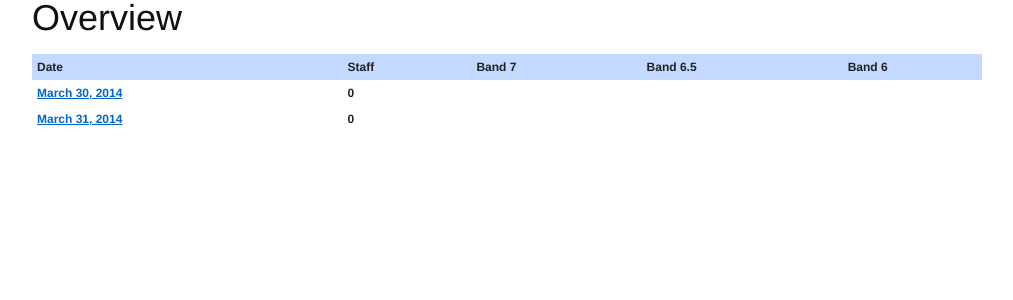
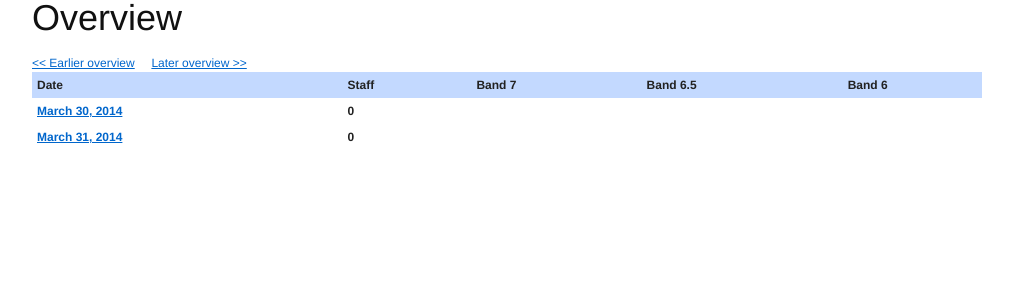
Before and after one commit to AJamesPhillips/shev, a Django app: template shev/roster/templates/overview.html in a window 1280 px wide. Shown: the top 300 px of the page, without its empty margins (133-1146 px from the left). Run offline with Django 3.2, Linux system fonts and the light colour scheme; the template is opened without the code that fills it: values that come from a table or form of the project are taken from there, others are empty; data comes from the database, SQL or seed files in the repository; parts of the project's set-up code (start-up, migrations or seed data) failed here and were passed over; some libraries are stand-ins or nearby versions.

Commit message:
Add links to previous and next overview pages on overview view

```diff
--- a/shev/roster/models.py
+++ b/shev/roster/models.py
@@ -132,6 +132,9 @@
 
     def get_absolute_url(self):
         return reverse('day', kwargs={'year': self.day.year, 'month': self.day.month, 'day': self.day.day})
+
+    def get_overview_url(self):
+        return reverse('overview') + '?year={}&month={}&day={}'.format(self.day.year, self.day.month, self.day.day)
 
     def clinical_shifts(self):
         return self.shifts.prefetch_related('shift_type').filter(shift_type__clinical=True)
--- a/shev/roster/templates/day.html
+++ b/shev/roster/templates/day.html
@@ -11,7 +11,7 @@
     <a class="span-3 last" href="{{ day.next_day.get_absolute_url }}">{{ day.next_day }}&gt;&gt;</a>
 </div>
 
-<a href="{% url 'overview' %}?year={{ day.day.year }}&month={{ day.day.month }}&day={{ day.day.day }}">Overview</a>
+<a href="{{ day.get_overview_url }}">Overview</a>
 
 <h2 class="bottom">Day shift</h2>
 {% include '_shifts.html' with shifts=day_shifts person_link=True %}
--- a/shev/roster/templates/overview.html
+++ b/shev/roster/templates/overview.html
@@ -4,8 +4,9 @@
 {{ block.super }}
 <h1> Overview </h1>
 
-<style type="text/css">
-</style>
+<a href="{{ days.0.previous_day.get_overview_url }}">&lt;&lt; Earlier overview</a>
+&nbsp;&nbsp;&nbsp;
+<a href="{{ days.0.next_day.get_overview_url }}">Later overview &gt;&gt;</a>
 
 <table>
     <thead>
```
